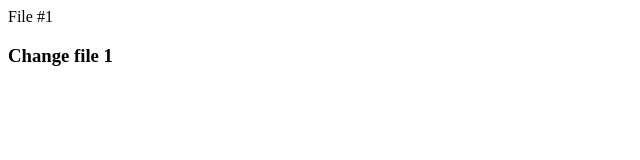
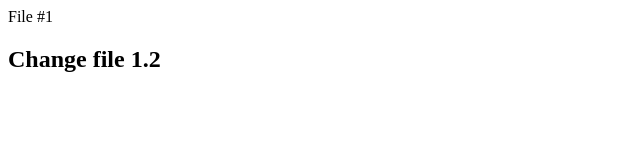
Before and after one commit to Kseniadovydenko/repo-test-2, a plain HTML site: page 1.html in a window 1280 px wide. Shown: the whole page, without its empty margins (0-640 px from the left). Drawn offline with Linux system fonts and the light colour scheme.

Commit message:
Change header text

```diff
--- a/1.html
+++ b/1.html
@@ -9,6 +9,6 @@
 </head>
 <body>
     File #1
-    <h3>Change file 1</h3>
+    <h2>Change file 1.2</h2>
 </body>
 </html>
```
